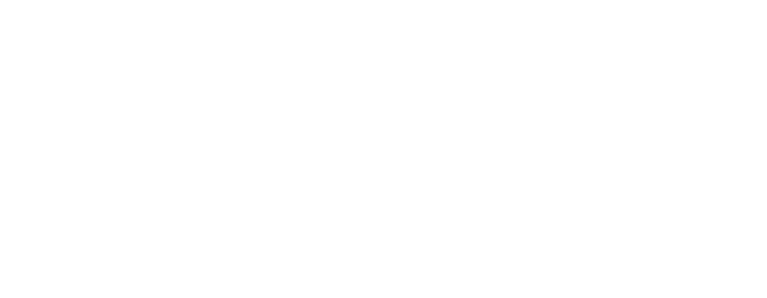
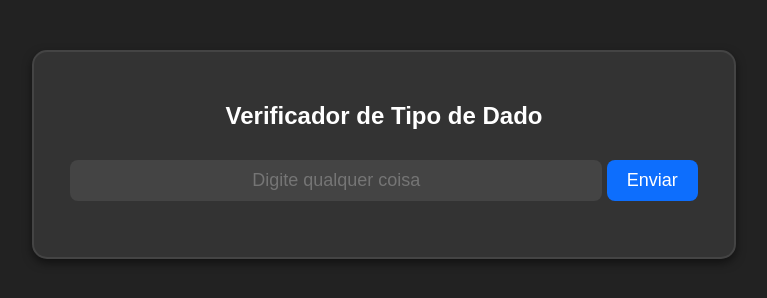
Before and after one commit to Felpsmachadoo/JsLab, a plain HTML site: page semana1/exercicios/exercicio4.html in a window 1280 px wide. Shown: the whole page, without its empty margins (256-1023 px from the left). Drawn offline with Linux system fonts and the light colour scheme.

Commit message:
Exercícios da Semana 1

```diff
--- a/semana1/exercicios/exercicio4.html
+++ b/semana1/exercicios/exercicio4.html
@@ -1,9 +1,92 @@
 <!DOCTYPE html>
-<html lang="en">
+<html lang="pt-br">
   <head>
     <meta charset="UTF-8" />
     <meta name="viewport" content="width=device-width, initial-scale=1.0" />
-    <title>Document</title>
+    <style>
+      body {
+        font-family: Arial, sans-serif;
+        background-color: #222;
+        text-align: center;
+        margin: 0;
+        padding: 0;
+        color: #ddd;
+      }
+
+      .container {
+        background-color: #333;
+        padding: 30px;
+        margin: 50px auto;
+        width: 50%;
+        border-radius: 15px;
+        box-shadow: 0px 4px 10px rgba(0, 0, 0, 0.5);
+        border: 2px solid #444;
+      }
+
+      h2 {
+        color: #fff;
+        font-size: 24px;
+        margin-bottom: 20px;
+      }
+
+      input {
+        width: 80%;
+        padding: 10px;
+        margin: 10px 0;
+        border: none;
+        border-radius: 8px;
+        background-color: #444;
+        color: #fff;
+        text-align: center;
+        font-size: 18px;
+      }
+
+      button {
+        background-color: #0d6efd;
+        color: white;
+        border: none;
+        padding: 10px 20px;
+        font-size: 18px;
+        border-radius: 8px;
+        cursor: pointer;
+        transition: all 0.3s ease-in-out;
+      }
+
+      button:hover {
+        background-color: #0056b3;
+        transform: scale(1.1);
+      }
+    </style>
+    <title>Verificador de Tipo de Dado</title>
   </head>
-  <body></body>
+  <body>
+    <div class="container">
+      <h2>Verificador de Tipo de Dado</h2>
+      <input type="text" id="tipo_dado" placeholder="Digite qualquer coisa" />
+      <button onclick="verificarTipoDado()">Enviar</button>
+      <p id="resultado"></p>
+    </div>
+    <script>
+      function verificarTipoDado() {
+        let dado = document.getElementById("tipo_dado").value;
+
+        if (dado.trim() === "") {
+          document.getElementById("resultado").innerHTML = "Por favor, digite algo.";
+          return;
+        }
+
+        let confirmacao = confirm("Deseja verificar o tipo de dado digitado?");
+
+        if (confirmacao) {
+          let tipoDado = typeof dado;
+          if (!isNaN(dado) && dado.trim() !== "") {
+            tipoDado = "number";
+          }
+          document.getElementById("resultado").innerHTML = `O tipo de dado digitado é: ${tipoDado}`;
+        } else {
+          document.getElementById("resultado").innerHTML = "Operação cancelada.";
+        }
+      }
+    </script>
+  </body>
 </html>
```
Also changed, not shown: semana1/exercicios/exercicio3.html (+81 -3 lines).
